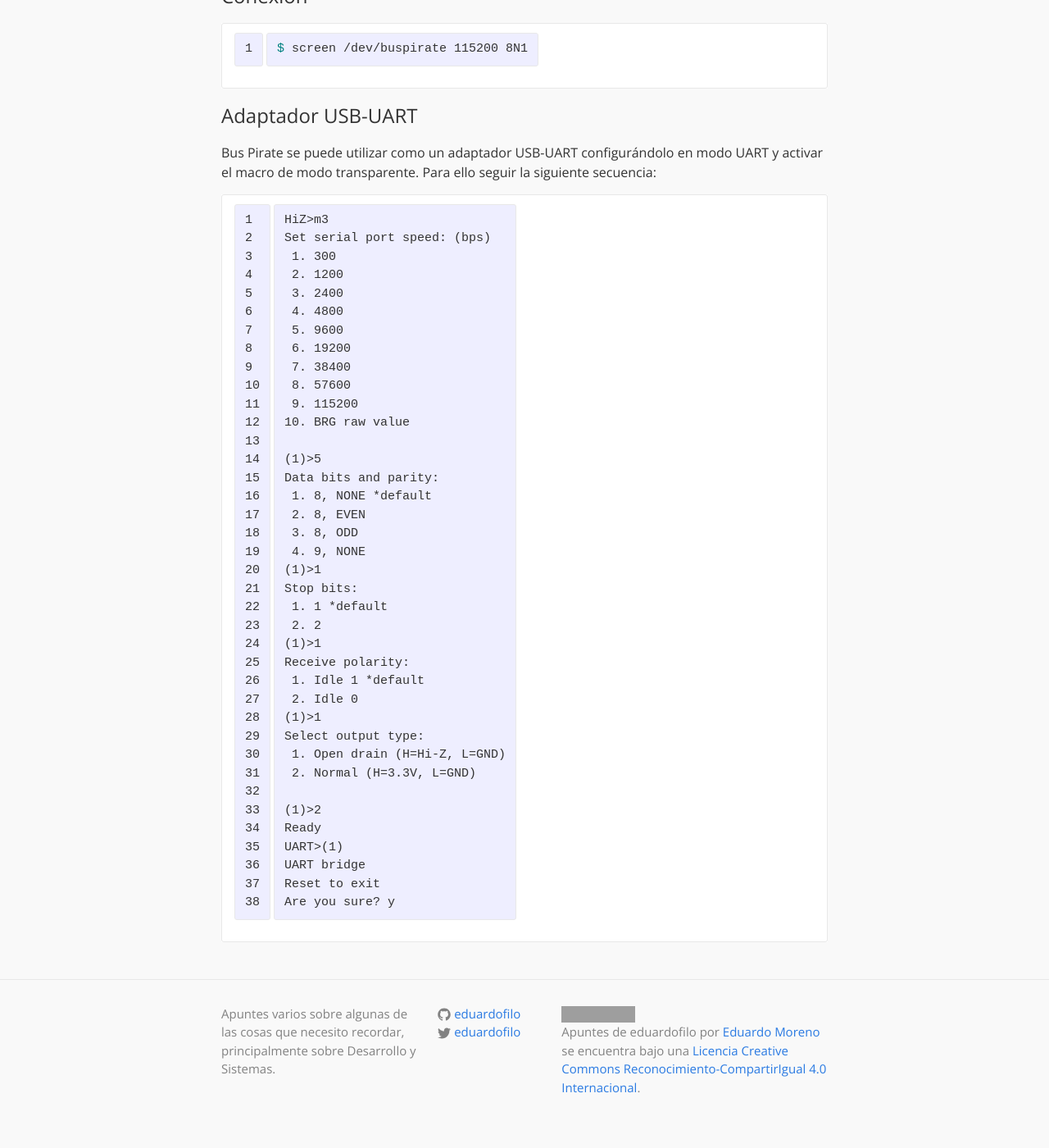
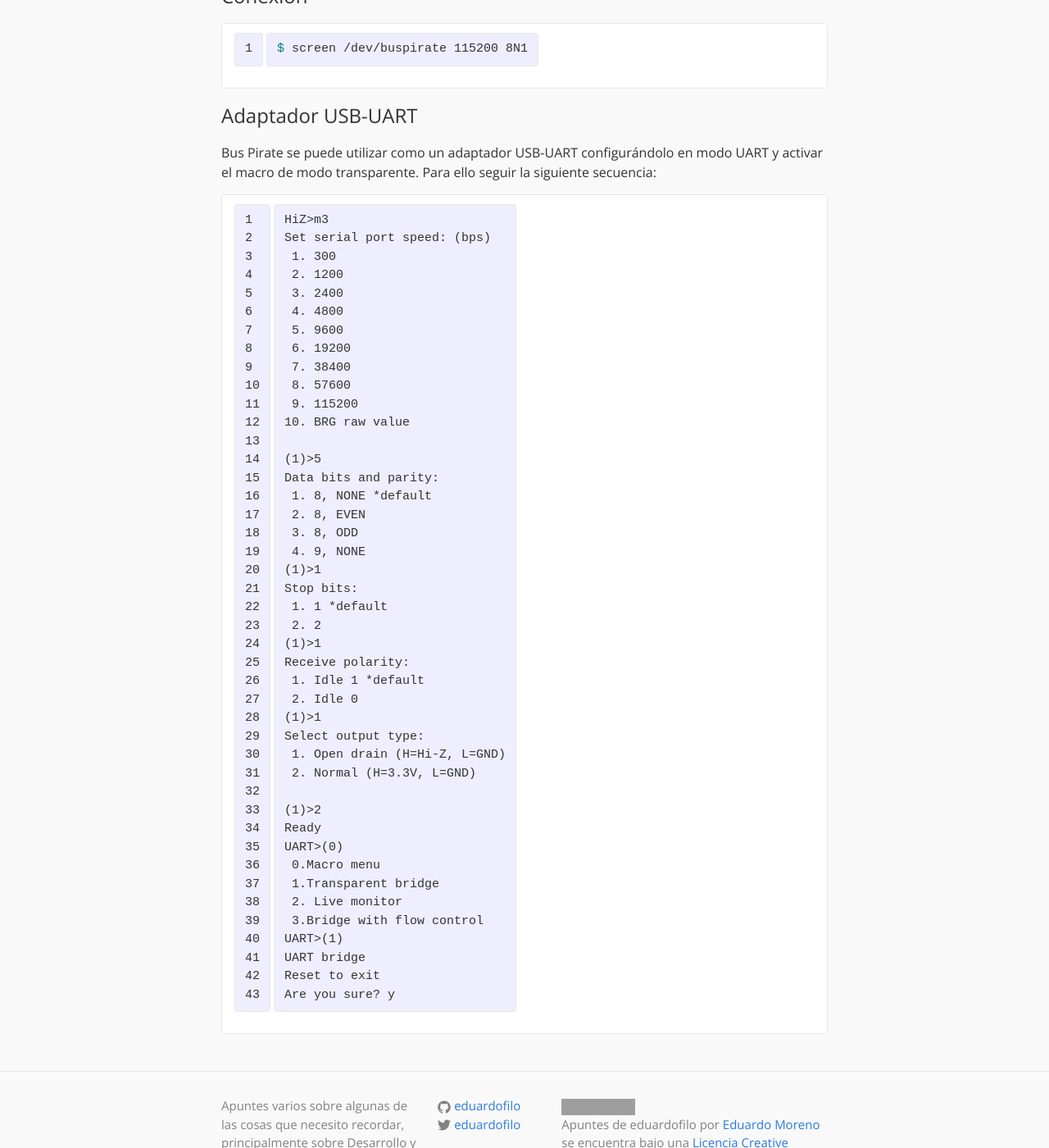
Before and after one commit to eduardofilo/eduardofilo.jekyll, a Jekyll site: the page built from sistemas/bus_pirate.md, in a window 1280 px wide and 1400 px high, scrolled down 268 px. Shown: the whole window at 82% size. Built offline with Jekyll 4.4.1, drawn with Linux system fonts in a browser that asks for light colours; grey boxes are pictures that could not be loaded.

Commit message:
Pequeño cambio.

```diff
--- a/sistemas/bus_pirate.md
+++ b/sistemas/bus_pirate.md
@@ -54,6 +54,11 @@ Select output type:
 
 (1)>2
 Ready
+UART>(0)
+ 0.Macro menu
+ 1.Transparent bridge
+ 2. Live monitor
+ 3.Bridge with flow control
 UART>(1)
 UART bridge
 Reset to exit
```
